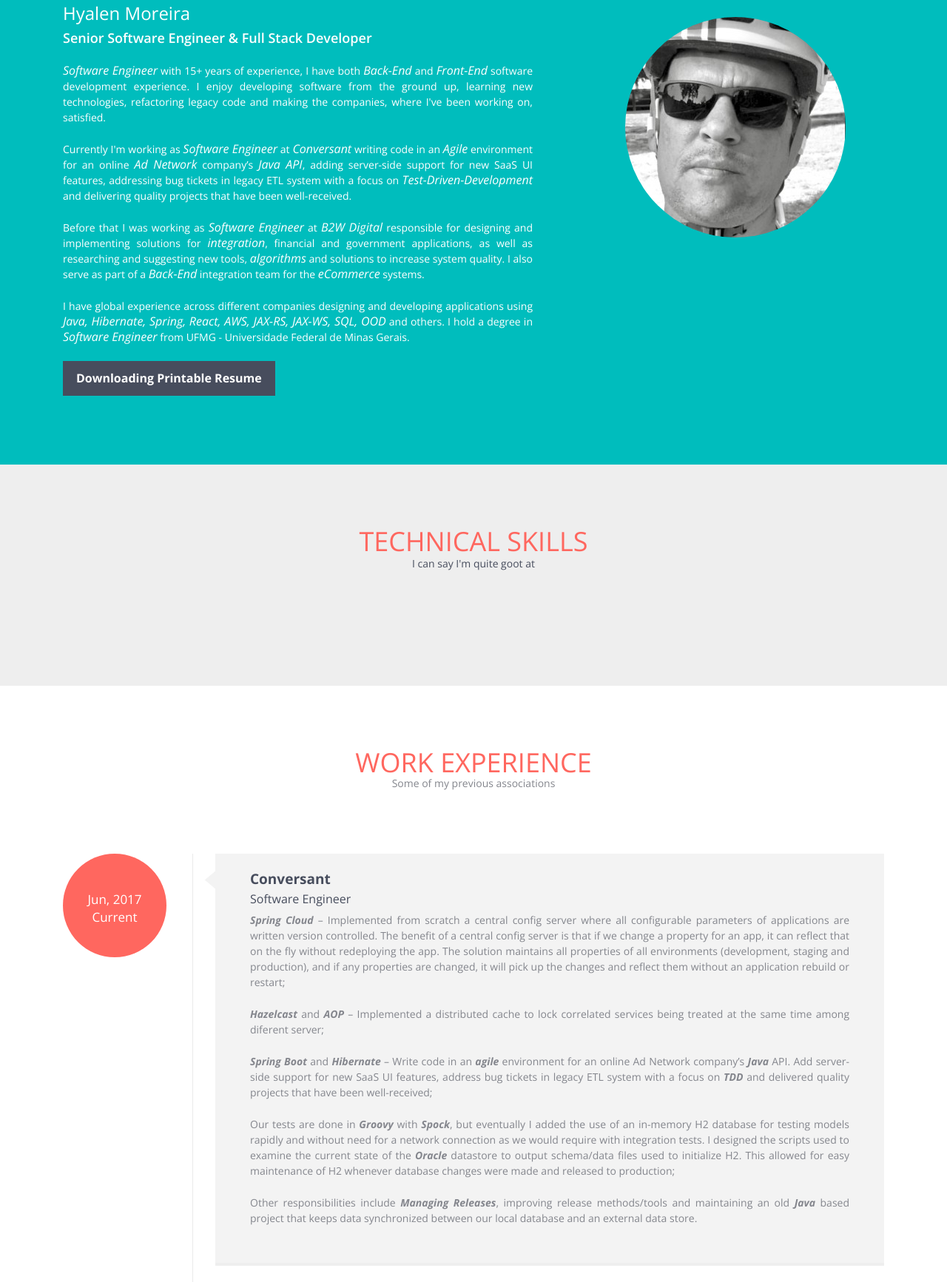
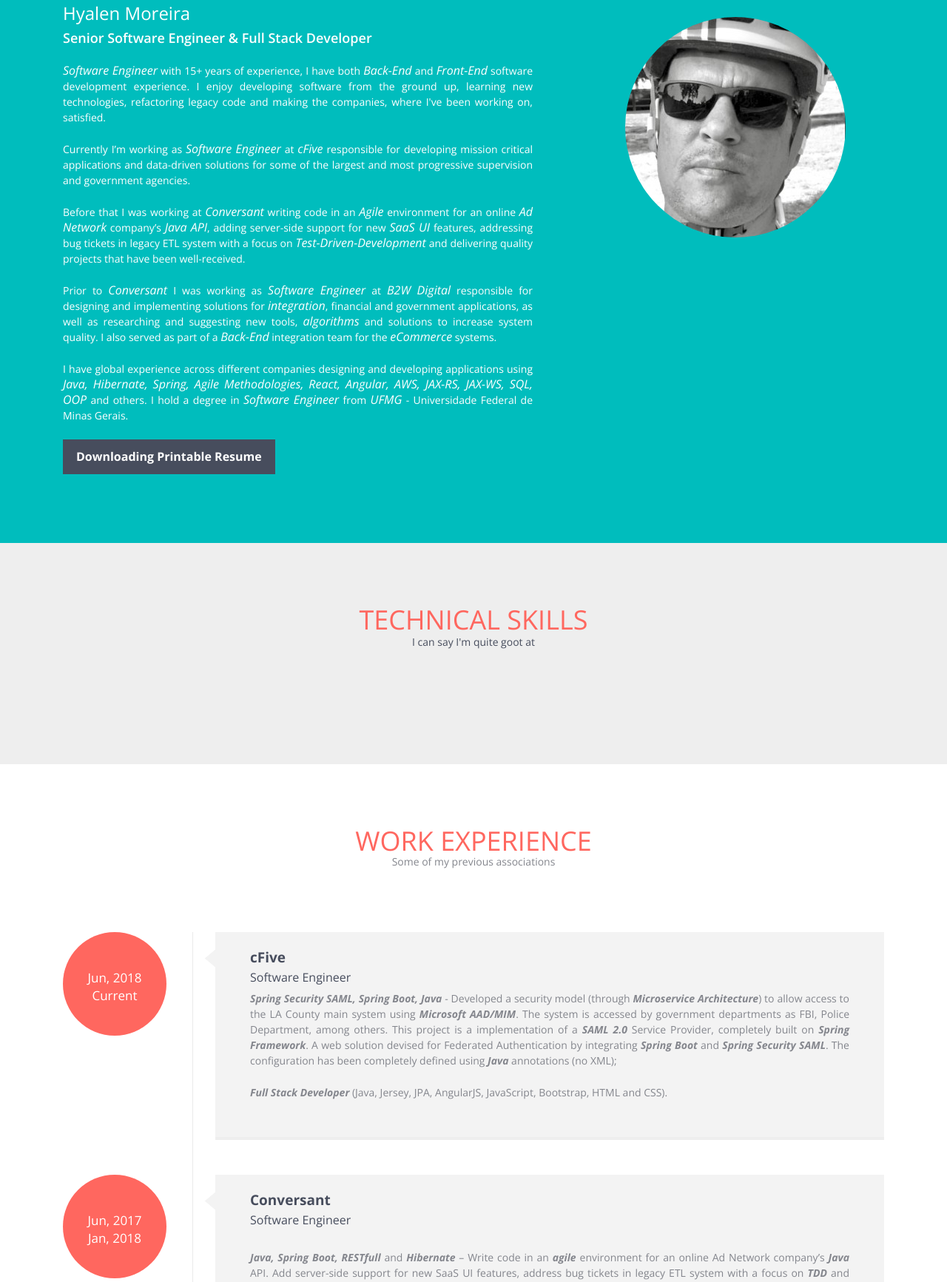
Before and after one commit to hyalen-caldeira/responsive-resume, a plain HTML site: page index.html in a window 1280 px wide. Shown: the part 1010-2743 px from the top of the page at 74% size. Drawn offline with nearby package versions, Linux system fonts and the light colour scheme.

Commit message:
Add new job and update resume

```diff
--- a/index.html
+++ b/index.html
@@ -83,14 +83,51 @@
             <div class="justify">
               <h3>Hyalen Moreira</h3>
               <h4 class="subHeading">Senior Software Engineer &amp; Full Stack Developer</h4>
-              <p><span>Software Engineer</span> with 15+ years of experience, I have both <span>Back-End</span> and <span>Front-End</span> software development experience. I enjoy developing software from the ground up, learning new technologies, refactoring legacy code and making the companies, where I've been working on, satisfied.</p>
+              <p>
+                  <span>Software Engineer</span> with 15+ years of experience, I have both
+                  <span>Back-End</span> and
+                  <span>Front-End</span>
+                  software development experience. I enjoy developing software from the ground up, learning new technologies, refactoring legacy
+                  code and making the companies, where I've been working on, satisfied.
+              </p>
 
-              <p>Currently I'm working as <span>Software Engineer</span> at <span>Conversant</span> writing code in an <span>Agile</span> environment for an online <span>Ad Network</span> company’s <span>Java API</span>, adding server-side support for new SaaS UI features, addressing bug tickets in legacy ETL system with a focus on <span>Test-Driven-Development</span> and delivering quality projects that have been well-received.</p>
+              <p>
+                  Currently I’m working as
+                  <span>Software Engineer</span> at
+                  <span>cFive</span> responsible for developing mission critical applications and data-driven solutions for
+                  some of the largest and most progressive supervision and government agencies.
+              </p>
 
-              <p>Before that I was working as <span>Software Engineer</span> at <span>B2W Digital</span> responsible for designing and implementing solutions for <span>integration</span>, financial and government applications, as well as researching and suggesting new tools, <span>algorithms</span> and solutions to increase system quality. I also serve as part of a <span>Back-End</span> integration team for the <span>eCommerce</span> systems.</p>
+              <p>
+                  Before that I was working at
+                  <span>Conversant</span> writing code in an
+                  <span>Agile</span> environment for an online
+                  <span>Ad Network</span> company’s
+                  <span>Java API</span>, adding server-side support for new
+                  <span>SaaS UI</span> features, addressing bug tickets in legacy ETL system with a focus on
+                  <span>Test-Driven-Development</span> and delivering quality projects that have been well-received.
+              </p>
 
-              <p>I have global experience across different companies designing and developing applications using
-              <span> Java, Hibernate, Spring, React, AWS, JAX-RS, JAX-WS, SQL, OOD</span> and others. I hold a degree in <span>Software Engineer</span> from UFMG - Universidade Federal de Minas Gerais. </p>
+              <p>
+                  Prior to
+                  <span>Conversant</span> I was working as
+                  <span>Software Engineer</span> at
+                  <span>B2W Digital</span> responsible for designing and implementing solutions for
+                  <span>integration</span>, financial and government applications, as well as researching and suggesting
+                  new tools,
+                  <span>algorithms</span> and solutions to increase system quality. I also served as part of a
+                  <span>Back-End</span>
+                  integration team for the
+                  <span>eCommerce</span> systems.
+              </p>
+
+              <p>
+                  I have global experience across different companies designing and developing applications using
+                  <span>Java, Hibernate, Spring, Agile Methodologies, React, Angular, AWS, JAX-RS, JAX-WS, SQL, OOP</span>
+                  and others. I hold a degree in
+                  <span>Software Engineer</span> from
+                  <span>UFMG</span> - Universidade Federal de Minas Gerais.
+              </p>
 
               <a href="resume/cv_hyalen_moreira.pdf" class="bntDownload">Downloading Printable Resume</a>
             </div>
@@ -137,7 +174,7 @@
             <i class="fa fa-mobile fa-lg"></i> +1 (909) 234 7007
           </p>
           <p>
-            <i class="fa fa-envelope-o"></i> hyalen.moreira@gmail.com
+            <i class="fa fa-envelope-o"></i> hyalen@hotmail.com
           </p>
           <p>
             <i class="fa fa-link"></i> <a href="../Portfolio/index.html">www.hyalen.us</a>
--- a/js/resumeBuilder.js
+++ b/js/resumeBuilder.js
@@ -1,21 +1,36 @@
 var work = {
     "jobs" : [
         {
+            "company" : "cFive",
+            "role" : "Software Engineer",
+            "location" : "Laguna Hills, CA",
+            "dateIni" : "Jun, 2018",
+            "dateEnd" : "Current",
+            "description" : "<b><i>Spring Security SAML, Spring Boot, Java</b></i> - Developed a security model (through <b><i>Microservice " +
+            "Architecture</b></i>) to allow access to the LA County main system using <b><i>Microsoft AAD/MIM</b></i>. The system " +
+            "is accessed by government departments as FBI, Police Department, among others. This project is a " +
+            "implementation of a <b><i>SAML 2.0</b></i> Service Provider, completely built on <b><i>Spring Framework</b></i>. A web " +
+            "solution devised for Federated Authentication by integrating <b><i>Spring Boot</b></i> and <b><i>Spring Security SAML</b></i>. " +
+            "The configuration has been completely defined using <b><i>Java</b></i> annotations (no XML); " +
+            "<p><b><i>Full Stack Developer</b></i> (Java, Jersey, JPA, AngularJS, JavaScript, Bootstrap, HTML and CSS).</p>"
+        },
+        {
             "company" : "Conversant",
             "role" : "Software Engineer",
-            "location" : "Los Angeles, CA",
+            "location" : "Westlake Village, CA",
             "dateIni" : "Jun, 2017",
-            "dateEnd" : "Current",
-            "description" : "<b><i>Spring Cloud</i></b> – Implemented from scratch a central config server where all configurable " +
+            "dateEnd" : "Jan, 2018",
+            "description" : "<p><b><i>Java, Spring Boot, RESTfull</b></i> and <b><i>Hibernate</b></i> – Write code in " +
+            "an <b><i>agile</b></i> environment for an online Ad Network company’s <b><i>Java</b></i> API. Add server-side support for new " +
+            "SaaS UI features, address bug tickets in legacy ETL system with a focus on <b><i>TDD</b></i> and delivered quality " +
+            "projects that have been well-received;</p><p><b><i>Spring Cloud</i></b> – Implemented from scratch a central config server where all configurable " +
             "parameters of applications are written version controlled. The benefit of a central config server is " +
             "that if we change a property for an app, it can reflect that on the fly without redeploying the app. " +
             "The solution maintains all properties of all environments (development, staging and production), and " +
             "if any properties are changed, it will pick up the changes and reflect them without an application " +
-            "rebuild or restart;<p><b><i>Hazelcast</b></i> and <b><i>AOP</b></i> – Implemented a distributed cache to lock correlated services " +
-            "being treated at the same time among diferent server;</p><p><b><i>Spring Boot</b></i> and <b><i>Hibernate</b></i> – Write code in " +
-            "an <b><i>agile</b></i> environment for an online Ad Network company’s <b><i>Java</b></i> API. Add server-side support for new " +
-            "SaaS UI features, address bug tickets in legacy ETL system with a focus on <b><i>TDD</b></i> and delivered quality " +
-            "projects that have been well-received;</p><p>Our tests are done in <b><i>Groovy</b></i> with <b><i>Spock</b></i>, but eventually " +
+            "rebuild or restart;</p><p><b><i>Hazelcast</b></i> and <b><i>AOP</b></i> – Implemented a distributed cache to lock correlated services " +
+            "being treated at the same time among diferent server;</p>" +
+            "<p>Our tests are done in <b><i>Groovy</b></i> with <b><i>Spock</b></i>, but eventually " +
             "I added the use of an in-memory H2 database for testing models rapidly and without need for a network " +
             "connection as we would require with integration tests. I designed the scripts used to examine the current " +
             "state of the <b><i>Oracle</b></i> datastore to output schema/data files used to initialize H2. This allowed for easy " +
```
Also changed, not shown: 1 other file.
